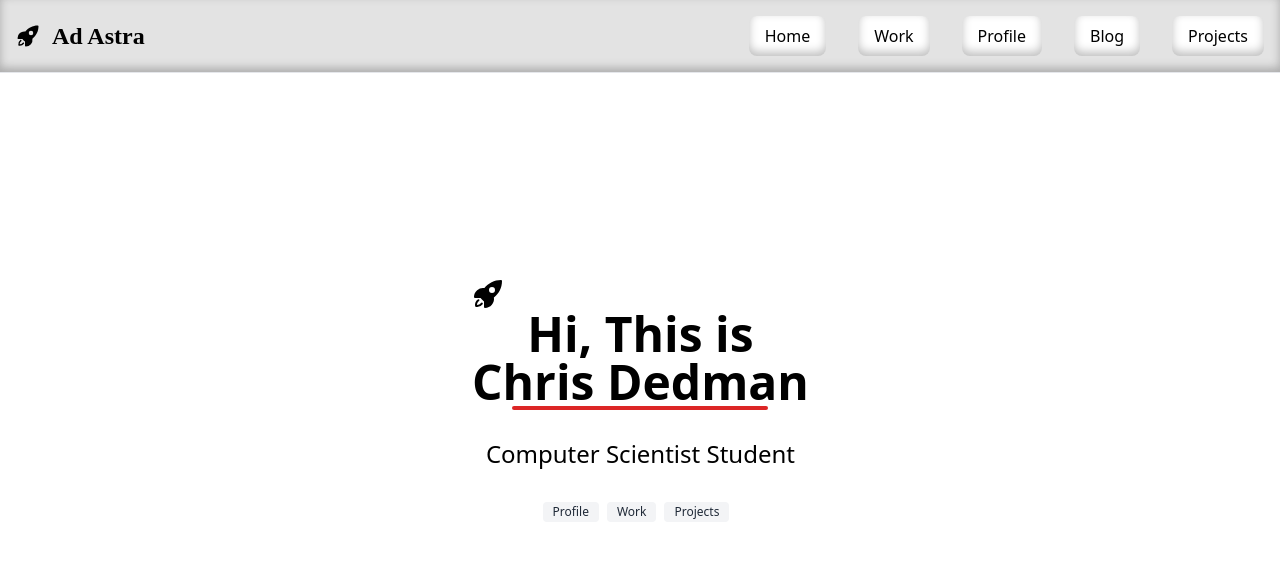
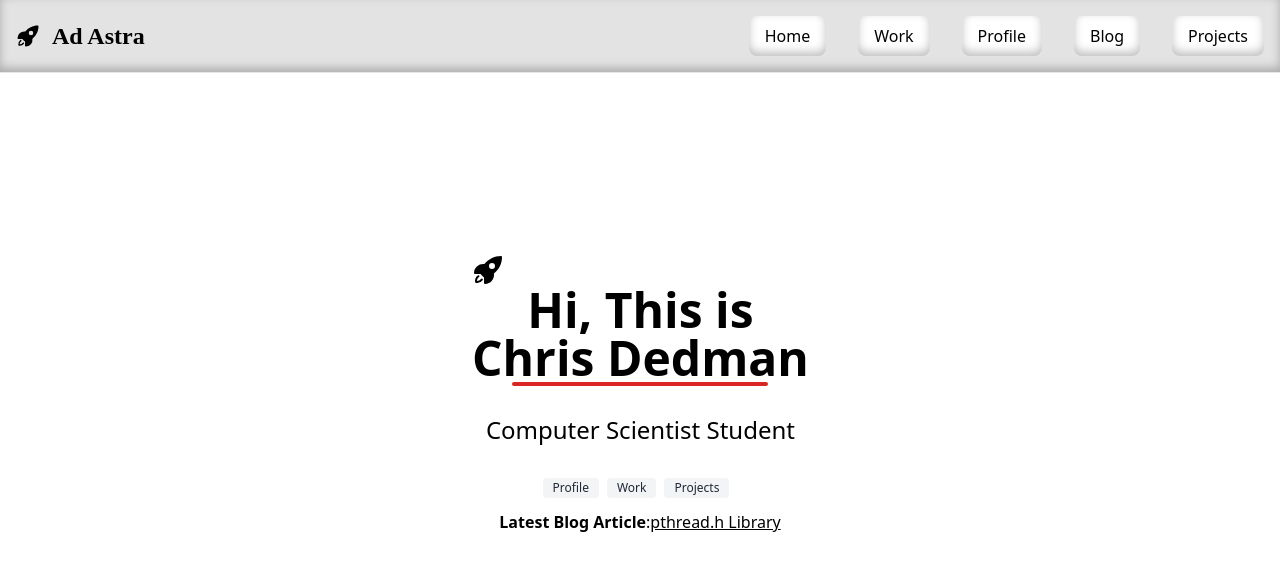
Before and after one commit to chrisdedman/website, a Next.js app: page / in a window 1280 px wide. Shown: the top 570 px of the page. Built offline with nearby package versions, Linux system fonts and the light colour scheme.

Commit message:
Added latest article on main page

```diff
--- a/src/app/page.tsx
+++ b/src/app/page.tsx
@@ -22,6 +22,13 @@ export default function Page() {
         <CategoryCard title="Work" />
         <CategoryCard title="Projects" />
       </div>
+
+      <div className="flex flex-wrap justify-center">
+        <p>
+          <b>Latest Blog Article</b>:
+          <a href="/blog/articles/pthread" className="underline">pthread.h Library</a>
+        </p>
+      </div>
     </div>
   );
 }
```
